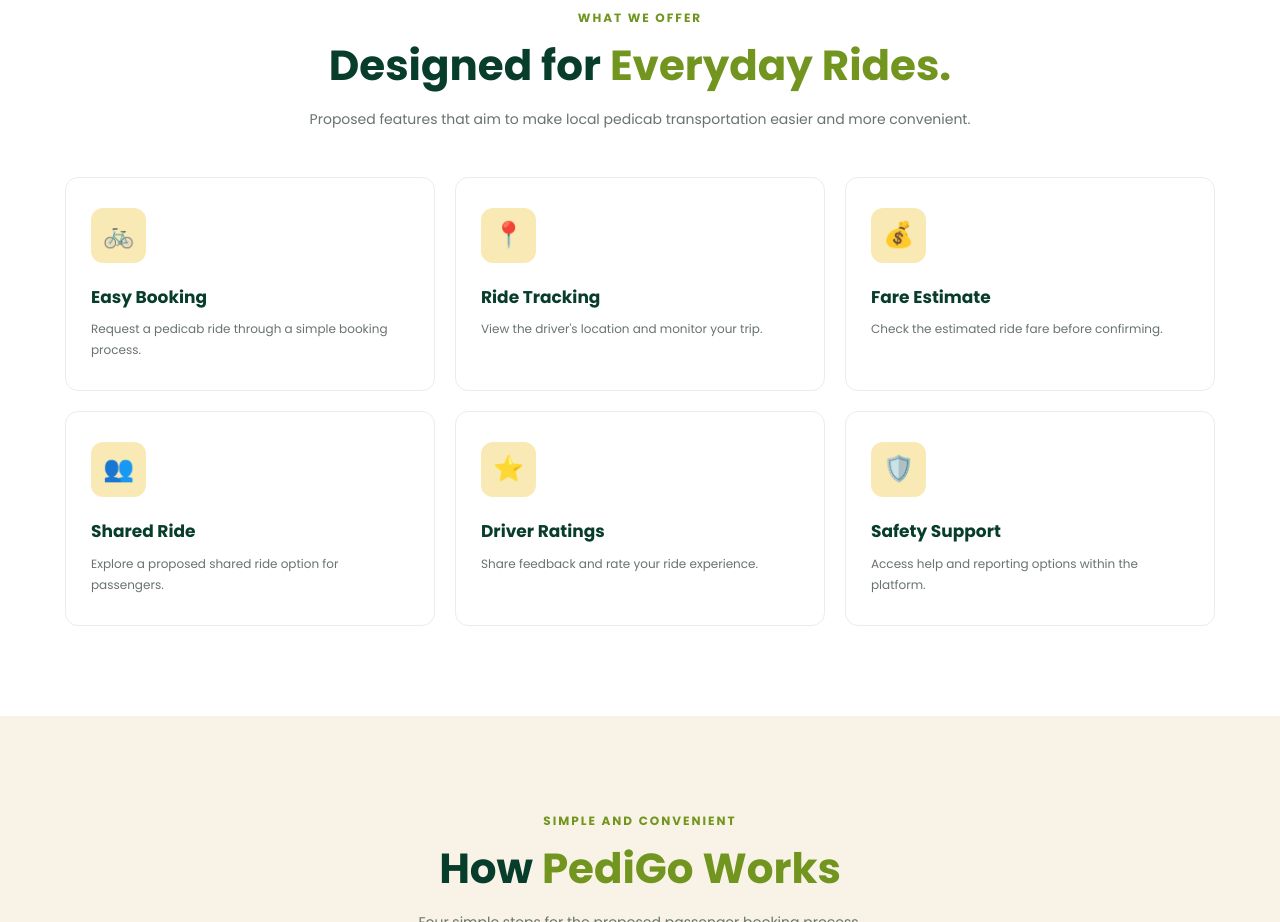
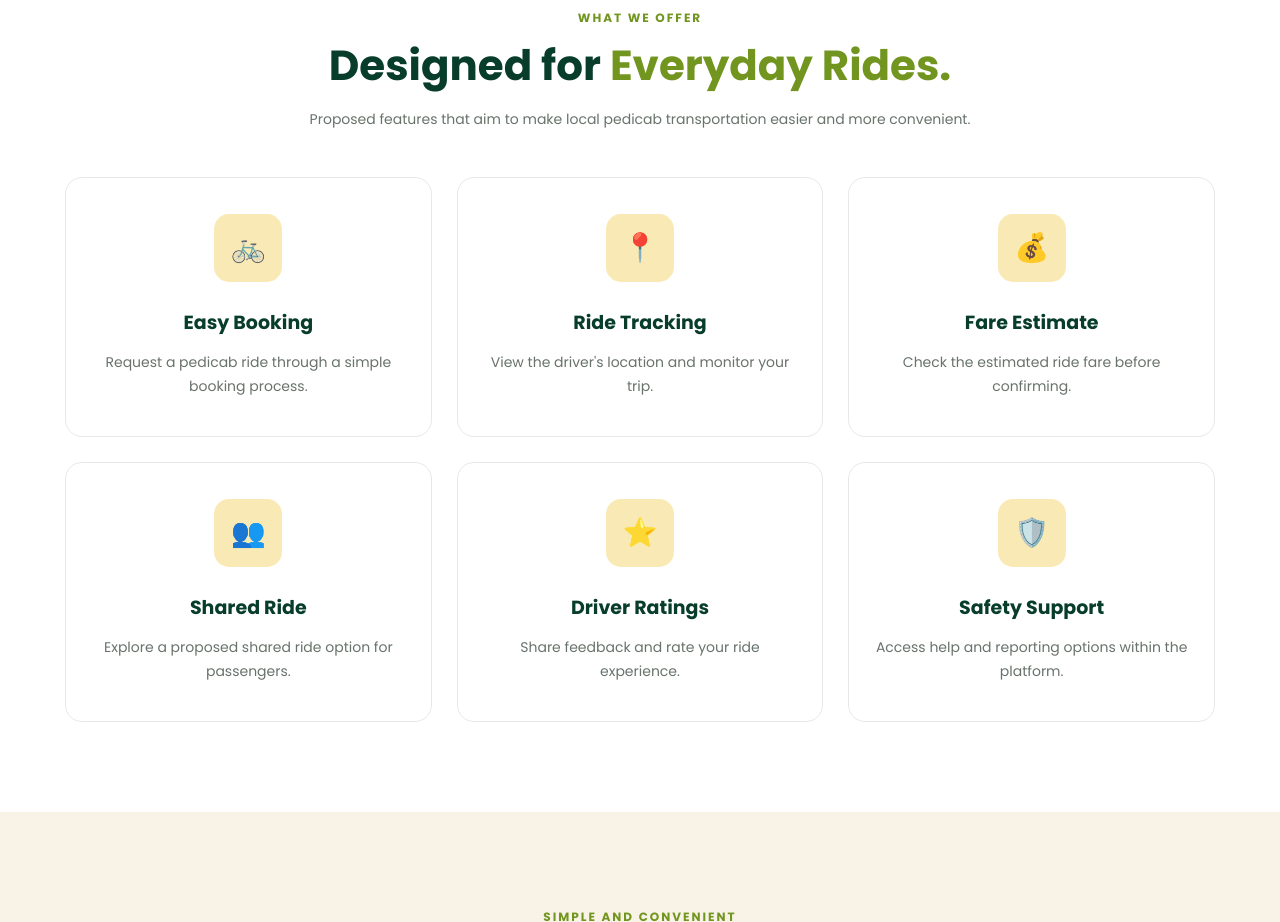
Before and after one commit to josesabate061506-maker/Promoweb1, a plain HTML site: page index.html in a window 1280 px wide. Shown: the part 3663-4585 px from the top of the page. Drawn offline with Linux system fonts and the light colour scheme.

Commit message:
Update style.css

```diff
--- a/style.css
+++ b/style.css
@@ -1,3 +1,4 @@
+
 /* =================================
    PEDIGO PROMOTIONAL WEBSITE
 ================================= */
@@ -108,7 +109,6 @@ a {
     gap: 25px;
 }
 
-
 /* PEDIGO LOGO AND BRAND NAME */
 
 .brand-lockup {
@@ -150,7 +150,6 @@ a {
 .brand-go {
     color: #F4BE38;
 }
-
 
 /* NAVIGATION LINKS */
 
@@ -529,51 +528,88 @@ a {
 
 
 /* =================================
-   FEATURES
+   FEATURES SECTION
 ================================= */
 
 .features {
     background: var(--white);
+    padding: 90px 0;
 }
+
+/* Center the section heading */
+
+.features .section-heading {
+    text-align: center;
+    max-width: 700px;
+    margin: 0 auto 45px;
+}
+
+/* Feature cards grid */
 
 .features-grid {
     display: grid;
     grid-template-columns: repeat(3, 1fr);
-    gap: 20px;
+    gap: 25px;
+    max-width: 1200px;
+    margin: 0 auto;
 }
 
+/* Center all card contents */
+
 .feature-card {
-    padding: 30px 25px;
-    border: 1px solid #E9EEE8;
-    border-radius: 13px;
-    transition: .3s;
+    padding: 35px 25px;
+    border: 1px solid #E5EAE5;
+    border-radius: 17px;
+    text-align: center;
+
+    display: flex;
+    flex-direction: column;
+    align-items: center;
+    justify-content: center;
+
+    min-height: 260px;
+    transition: 0.3s ease;
 }
+
+/* Card hover effect */
 
 .feature-card:hover {
     background: var(--cream);
     transform: translateY(-5px);
 }
 
+/* Center feature icons */
+
 .feature-icon {
-    width: 55px;
-    height: 55px;
-    border-radius: 12px;
+    width: 68px;
+    height: 68px;
+    border-radius: 15px;
     background: #F9EAB5;
-    display: grid;
-    place-items: center;
-    font-size: 25px;
-    margin-bottom: 20px;
+
+    display: flex;
+    align-items: center;
+    justify-content: center;
+
+    font-size: 28px;
+    margin: 0 auto 25px;
 }
+
+/* Feature titles */
 
 .feature-card h3 {
     color: var(--dark-green);
-    font-size: 17px;
-    margin-bottom: 8px;
+    font-size: 19px;
+    margin-bottom: 12px;
 }
+
+/* Feature descriptions */
 
 .feature-card p {
     color: var(--gray);
-    font-size: 12px;
+    font-size: 14px;
+    max-width: 350px;
+    margin: 0 auto;
+    line-height: 1.7;
 }
 
 
@@ -650,8 +686,7 @@ a {
     box-shadow: 0 12px 30px rgba(7, 61, 42, .10);
 }
 
-
-/* REPLACEABLE TEAM PROFILE PICTURES */
+/* TEAM PROFILE PICTURES */
 
 .team-photo {
     width: 180px;
@@ -887,7 +922,7 @@ a {
 
 
 /* =================================
-   MOBILE RESPONSIVE
+   TABLET AND MOBILE RESPONSIVE
 ================================= */
 
 @media (max-width: 768px) {
@@ -977,6 +1012,13 @@ a {
 
     .promo-video {
         border-radius: 8px;
+    }
+
+    /* FEATURES TABLET LAYOUT */
+
+    .features-grid {
+        grid-template-columns: repeat(2, 1fr);
+        gap: 20px;
     }
 
 }
@@ -1078,4 +1120,16 @@ a {
         font-size: 30px;
     }
 
+    /* FEATURES MOBILE LAYOUT */
+
+    .features-grid {
+        grid-template-columns: 1fr;
+        max-width: 350px;
+        margin: 0 auto;
+    }
+
+    .feature-card {
+        min-height: 230px;
+    }
+
 }
```
